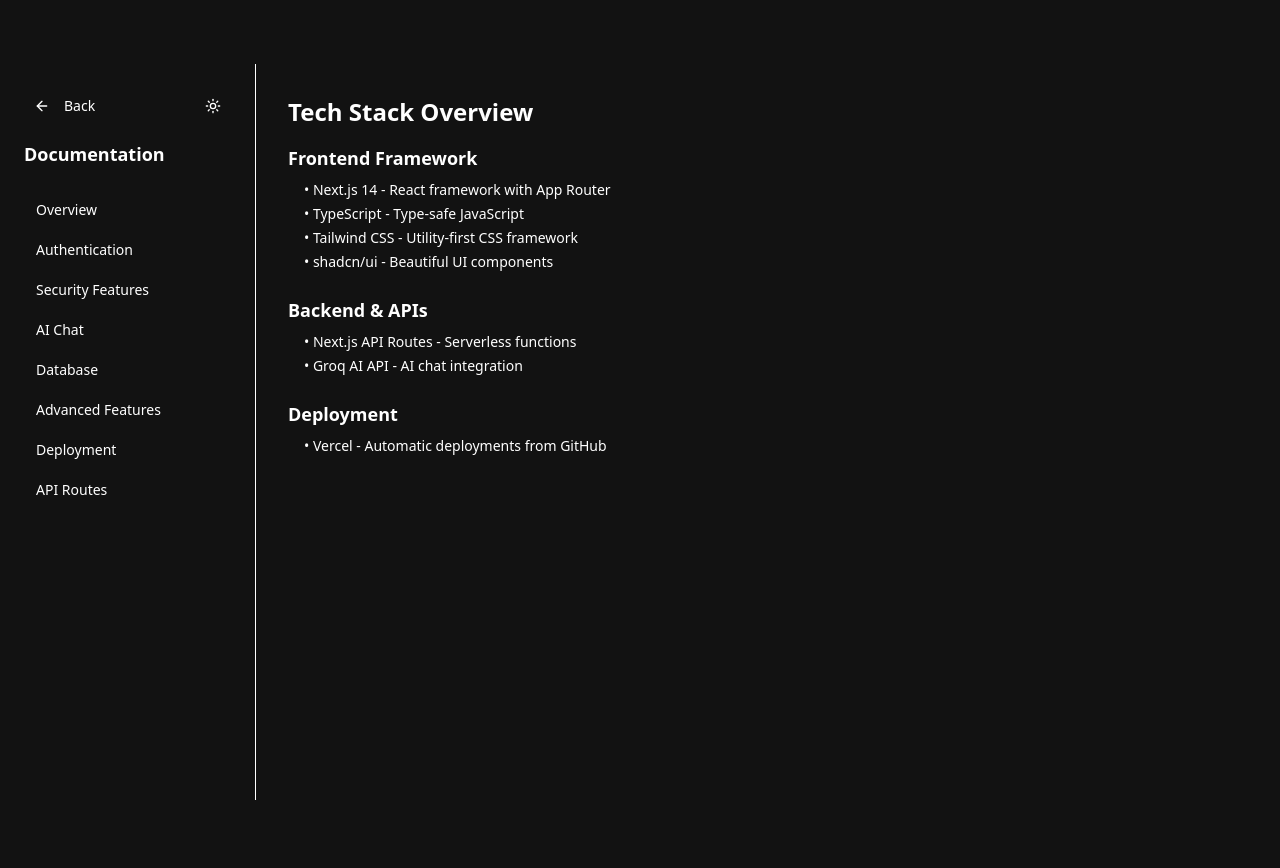
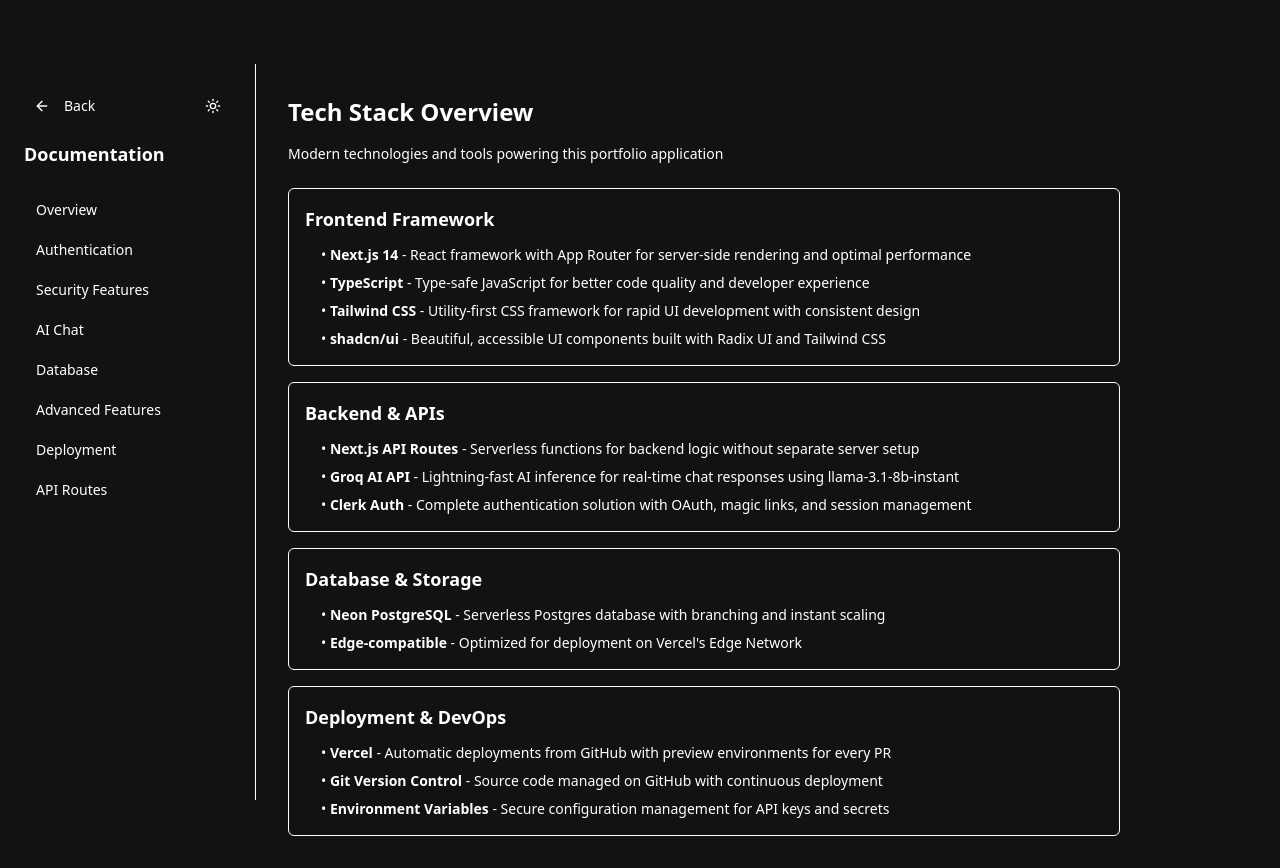
Before and after one commit to rodwinvicquerra/week9-finalizing, a Next.js app: page /documentation in a window 1280 px wide. Before the commit the page ends 800 px from the top, so only its background shows below. Built offline with nearby package versions, Linux system fonts and the light colour scheme; no server answers.

Commit message:
Enhance Documentation with detailed info, boxed sections, and professional polish

```diff
--- a/app/documentation/page.tsx
+++ b/app/documentation/page.tsx
@@ -61,30 +61,42 @@ export default function DocumentationPage() {
           {activeSection === 'overview' && (
             <div>
               <h1 className="text-2xl font-bold mb-4">Tech Stack Overview</h1>
+              <p className="mb-6 text-sm text-muted-foreground">Modern technologies and tools powering this portfolio application</p>
 
-              <div className="space-y-6">
-                <div>
-                  <h2 className="text-lg font-semibold mb-2">Frontend Framework</h2>
-                  <ul className="space-y-1 ml-4 text-sm">
-                    <li>• Next.js 14 - React framework with App Router</li>
-                    <li>• TypeScript - Type-safe JavaScript</li>
-                    <li>• Tailwind CSS - Utility-first CSS framework</li>
-                    <li>• shadcn/ui - Beautiful UI components</li>
+              <div className="space-y-4">
+                <div className="border rounded-lg p-4">
+                  <h2 className="text-lg font-semibold mb-3">Frontend Framework</h2>
+                  <ul className="space-y-2 ml-4 text-sm">
+                    <li>• <strong>Next.js 14</strong> - React framework with App Router for server-side rendering and optimal performance</li>
+                    <li>• <strong>TypeScript</strong> - Type-safe JavaScript for better code quality and developer experience</li>
+                    <li>• <strong>Tailwind CSS</strong> - Utility-first CSS framework for rapid UI development with consistent design</li>
+                    <li>• <strong>shadcn/ui</strong> - Beautiful, accessible UI components built with Radix UI and Tailwind CSS</li>
                   </ul>
                 </div>
 
-                <div>
-                  <h2 className="text-lg font-semibold mb-2">Backend & APIs</h2>
-                  <ul className="space-y-1 ml-4 text-sm">
-                    <li>• Next.js API Routes - Serverless functions</li>
-                    <li>• Groq AI API - AI chat integration</li>
+                <div className="border rounded-lg p-4">
+                  <h2 className="text-lg font-semibold mb-3">Backend & APIs</h2>
+                  <ul className="space-y-2 ml-4 text-sm">
+                    <li>• <strong>Next.js API Routes</strong> - Serverless functions for backend logic without separate server setup</li>
+                    <li>• <strong>Groq AI API</strong> - Lightning-fast AI inference for real-time chat responses using llama-3.1-8b-instant</li>
+                    <li>• <strong>Clerk Auth</strong> - Complete authentication solution with OAuth, magic links, and session management</li>
                   </ul>
                 </div>
 
-                <div>
-                  <h2 className="text-lg font-semibold mb-2">Deployment</h2>
-                  <ul className="space-y-1 ml-4 text-sm">
-                    <li>• Vercel - Automatic deployments from GitHub</li>
+                <div className="border rounded-lg p-4">
+                  <h2 className="text-lg font-semibold mb-3">Database & Storage</h2>
+                  <ul className="space-y-2 ml-4 text-sm">
+                    <li>• <strong>Neon PostgreSQL</strong> - Serverless Postgres database with branching and instant scaling</li>
+                    <li>• <strong>Edge-compatible</strong> - Optimized for deployment on Vercel's Edge Network</li>
+                  </ul>
+                </div>
+
+                <div className="border rounded-lg p-4">
+                  <h2 className="text-lg font-semibold mb-3">Deployment & DevOps</h2>
+                  <ul className="space-y-2 ml-4 text-sm">
+                    <li>• <strong>Vercel</strong> - Automatic deployments from GitHub with preview environments for every PR</li>
+                    <li>• <strong>Git Version Control</strong> - Source code managed on GitHub with continuous deployment</li>
+                    <li>• <strong>Environment Variables</strong> - Secure configuration management for API keys and secrets</li>
                   </ul>
                 </div>
               </div>
@@ -95,15 +107,16 @@ export default function DocumentationPage() {
           {activeSection === 'auth' && (
             <div>
               <h1 className="text-2xl font-bold mb-4">Clerk Authentication</h1>
+              <p className="mb-6 text-sm text-muted-foreground">Enterprise-grade authentication with OAuth providers and passwordless options</p>
 
               <div className="space-y-6">
                 <div>
-                  <h2 className="text-xl font-semibold mb-3">Authentication Methods</h2>
-                  <ul className="space-y-2 ml-4">
-                    <li>• OAuth providers (Google, GitHub)</li>
-                    <li>• Magic link email authentication</li>
-                    <li>• Passwordless sign-in</li>
-                    <li>• Session management</li>
+                  <h2 className="text-lg font-semibold mb-3">Authentication Methods</h2>
+                  <ul className="space-y-2 ml-4 text-sm">
+                    <li>• <strong>OAuth Providers</strong> - Sign in with Google, GitHub for seamless user onboarding</li>
+                    <li>• <strong>Magic Link Email</strong> - Passwordless authentication via secure email links</li>
+                    <li>• <strong>Session Management</strong> - Automatic token refresh and secure session handling</li>
+                    <li>• <strong>Multi-factor Authentication</strong> - Optional 2FA for enhanced security</li>
                   </ul>
                 </div>
 
@@ -193,33 +206,36 @@ if (!userId || userRole !== 'admin') {
           {activeSection === 'ai' && (
             <div>
               <h1 className="text-2xl font-bold mb-4">AI Chat Integration</h1>
+              <p className="mb-6 text-sm text-muted-foreground">Conversational AI powered by Groq's lightning-fast inference engine</p>
 
-              <div className="space-y-6">
-                <div>
-                  <h2 className="text-xl font-semibold mb-3">AI Model</h2>
-                  <ul className="space-y-2 ml-4">
-                    <li>• Groq API - llama-3.1-8b-instant model</li>
-                    <li>• Ollama (Fallback) - llama3.2 for local development</li>
+              <div className="space-y-4">
+                <div className="border rounded-lg p-4">
+                  <h2 className="text-lg font-semibold mb-3">AI Model</h2>
+                  <ul className="space-y-2 ml-4 text-sm">
+                    <li>• <strong>Groq API</strong> - Production AI using llama-3.1-8b-instant model with ultra-low latency</li>
+                    <li>• <strong>Ollama (Fallback)</strong> - llama3.2 for local development and testing without API costs</li>
+                    <li>• <strong>Context Injection</strong> - Portfolio knowledge automatically added to every conversation</li>
                   </ul>
                 </div>
 
-                <div>
-                  <h2 className="text-xl font-semibold mb-3">Features</h2>
-                  <ul className="space-y-2 ml-4">
-                    <li>• Real-time AI responses (not hardcoded!)</li>
-                    <li>• Context-aware conversations with portfolio knowledge</li>
-                    <li>• First-person conversational responses</li>
-                    <li>• Suggested questions for quick access</li>
+                <div className="border rounded-lg p-4">
+                  <h2 className="text-lg font-semibold mb-3">Features</h2>
+                  <ul className="space-y-2 ml-4 text-sm">
+                    <li>• <strong>Real-time Responses</strong> - Dynamically generated answers, not pre-written responses</li>
+                    <li>• <strong>Context-aware Conversations</strong> - AI understands your portfolio, skills, projects, and goals</li>
+                    <li>• <strong>First-person Voice</strong> - Responds as you would, creating authentic interactions</li>
+                    <li>• <strong>Suggested Questions</strong> - Quick-access buttons for common inquiries</li>
+                    <li>• <strong>Chat History</strong> - Conversations saved locally for seamless experience</li>
                   </ul>
                 </div>
 
-                <div>
-                  <h2 className="text-xl font-semibold mb-3">How It Works</h2>
-                  <ol className="space-y-2 ml-4">
-                    <li>1. User asks a question → sent to /api/chat endpoint</li>
-                    <li>2. Portfolio context added to the prompt</li>
-                    <li>3. Groq API processes and returns natural answer</li>
-                    <li>4. Conversational answer shown to user</li>
+                <div className="border rounded-lg p-4">
+                  <h2 className="text-lg font-semibold mb-3">How It Works</h2>
+                  <ol className="space-y-2 ml-4 text-sm">
+                    <li><strong>1. User Input</strong> - Question sent to <code className="bg-muted px-1 rounded text-xs">/api/chat</code> endpoint via POST request</li>
+                    <li><strong>2. Context Injection</strong> - Portfolio context from <code className="bg-muted px-1 rounded text-xs">portfolio-context.ts</code> added to system prompt</li>
+                    <li><strong>3. AI Processing</strong> - Groq API generates natural, conversational response using LLM</li>
+                    <li><strong>4. Response Display</strong> - Answer streamed back to user interface with markdown formatting</li>
                   </ol>
                 </div>
 
@@ -245,14 +261,18 @@ if (!userId || userRole !== 'admin') {
           {activeSection === 'database' && (
             <div>
               <h1 className="text-2xl font-bold mb-4">Database Setup</h1>
+              <p className="mb-6 text-sm text-muted-foreground">Serverless PostgreSQL database with instant scaling and branching capabilities</p>
 
               <div className="space-y-6">
                 <div>
-                  <h2 className="text-xl font-semibold mb-3">Database Provider</h2>
-                  <p className="mb-2">Neon PostgreSQL - Serverless Postgres</p>
-                  <p className="text-sm text-muted-foreground ml-4">
-                    Ready for future features like contact form submissions, analytics, and user feedback.
-                  </p>
+                  <h2 className="text-lg font-semibold mb-3">Database Provider</h2>
+                  <p className="mb-2 font-medium">Neon PostgreSQL - Serverless Postgres</p>
+                  <ul className="space-y-2 ml-4 text-sm">
+                    <li>• <strong>Serverless Architecture</strong> - Automatically scales to zero when idle, reducing costs</li>
+                    <li>• <strong>Instant Branching</strong> - Create database branches for development and testing</li>
+                    <li>• <strong>Edge-compatible</strong> - Works seamlessly with Vercel's Edge Functions</li>
+                    <li>• <strong>Future-ready</strong> - Prepared for contact forms, analytics, user feedback, and more</li>
+                  </ul>
                 </div>
 
                 <div>
@@ -321,38 +341,45 @@ POSTGRES_URL=postgresql://user:password@host/database
           {activeSection === 'deployment' && (
             <div>
               <h1 className="text-2xl font-bold mb-4">Vercel Deployment</h1>
+              <p className="mb-6 text-sm text-muted-foreground">Automatic deployments with zero configuration and global edge network</p>
 
-              <div className="space-y-6">
-                <div>
-                  <h2 className="text-xl font-semibold mb-3">Deployment Process</h2>
-                  <ol className="space-y-2 ml-4">
-                    <li>1. Push code to GitHub repository</li>
-                    <li>2. Vercel automatically detects changes</li>
-                    <li>3. Builds Next.js application</li>
-                    <li>4. Deploys to production in seconds</li>
+              <div className="space-y-4">
+                <div className="border rounded-lg p-4">
+                  <h2 className="text-lg font-semibold mb-3">Deployment Process</h2>
+                  <ol className="space-y-2 ml-4 text-sm">
+                    <li><strong>1. Push to GitHub</strong> - Commit and push code changes to main branch</li>
+                    <li><strong>2. Automatic Detection</strong> - Vercel webhook triggers new deployment instantly</li>
+                    <li><strong>3. Build Process</strong> - Next.js application built with optimizations (SSR, static generation)</li>
+                    <li><strong>4. Edge Deployment</strong> - Deployed to 100+ edge locations worldwide in seconds</li>
+                    <li><strong>5. Instant Rollback</strong> - Previous deployments preserved for quick rollback if needed</li>
                   </ol>
                 </div>
 
-                <div>
-                  <h2 className="text-xl font-semibold mb-3">Environment Variables</h2>
+                <div className="border rounded-lg p-4">
+                  <h2 className="text-lg font-semibold mb-3">Environment Variables</h2>
+                  <p className="text-sm text-muted-foreground mb-3">Required environment variables for production deployment:</p>
                   <pre className="bg-muted p-3 rounded text-sm space-y-1">
-{`NEXT_PUBLIC_CLERK_PUBLISHABLE_KEY
-CLERK_SECRET_KEY
-GROQ_API_KEY
-POSTGRES_URL`}
+{`NEXT_PUBLIC_CLERK_PUBLISHABLE_KEY  # Clerk public key for client-side
+CLERK_SECRET_KEY                    # Clerk private key for server-side
+GROQ_API_KEY                        # Groq AI API key for chat
+POSTGRES_URL                        # Neon database connection string`}
                   </pre>
+                  <p className="text-xs text-muted-foreground mt-3">• All variables must be set in Vercel project settings</p>
                 </div>
 
-                <div>
-                  <h2 className="text-xl font-semibold mb-3">Build Configuration</h2>
+                <div className="border rounded-lg p-4">
+                  <h2 className="text-lg font-semibold mb-3">Build Configuration</h2>
+                  <p className="text-sm text-muted-foreground mb-3">Vercel automatically detects Next.js. Optional configuration:</p>
                   <pre className="bg-black text-white p-4 rounded overflow-x-auto text-sm">
-{`// vercel.json
+{`// vercel.json (optional)
 {
   "buildCommand": "pnpm run build",
   "devCommand": "pnpm run dev",
-  "framework": "nextjs"
+  "framework": "nextjs",
+  "regions": ["iad1"]  // Deploy to specific regions
 }`}
                   </pre>
+                  <p className="text-xs text-muted-foreground mt-3">• Build time: ~1-2 minutes | Deploy time: ~10 seconds</p>
                 </div>
               </div>
             </div>
@@ -362,49 +389,61 @@ POSTGRES_URL`}
           {activeSection === 'api' && (
             <div>
               <h1 className="text-2xl font-bold mb-4">API Routes</h1>
+              <p className="mb-6 text-sm text-muted-foreground">Server-side API endpoints built with Next.js API Routes as serverless functions</p>
 
               <div className="space-y-4">
-                <div className="border p-4">
-                  <p className="font-mono text-sm mb-2">POST /api/chat</p>
-                  <p className="text-sm text-muted-foreground">AI chat endpoint - sends messages to Groq API</p>
+                <div className="border rounded-lg p-4">
+                  <p className="font-mono text-sm mb-2 font-semibold">POST /api/chat</p>
+                  <p className="text-sm mb-2">AI chat endpoint - sends messages to Groq API with portfolio context</p>
+                  <p className="text-xs text-muted-foreground">• Request: message, history • Response: AI-generated answer • Rate limited</p>
                 </div>
 
-                <div className="border p-4">
-                  <p className="font-mono text-sm mb-2">POST /api/contact</p>
-                  <p className="text-sm text-muted-foreground">Contact form submission handler</p>
+                <div className="border rounded-lg p-4">
+                  <p className="font-mono text-sm mb-2 font-semibold">POST /api/contact</p>
+                  <p className="text-sm mb-2">Contact form submission handler with email notifications</p>
+                  <p className="text-xs text-muted-foreground">• Validates input • Stores in database • Sends confirmation email</p>
                 </div>
 
-                <div className="border p-4">
-                  <p className="font-mono text-sm mb-2">POST /api/security/csp-report</p>
-                  <p className="text-sm text-muted-foreground">CSP violation reporting endpoint</p>
+                <div className="border rounded-lg p-4">
+                  <p className="font-mono text-sm mb-2 font-semibold">POST /api/security/csp-report</p>
+                  <p className="text-sm mb-2">Content Security Policy violation reporting endpoint</p>
+                  <p className="text-xs text-muted-foreground">• Logs CSP violations • Detects XSS attempts • Tracks patterns</p>
                 </div>
 
-                <div className="border p-4">
-                  <p className="font-mono text-sm mb-2">GET /api/security/dashboard</p>
-                  <p className="text-sm text-muted-foreground">Security metrics and events (admin only)</p>
+                <div className="border rounded-lg p-4">
+                  <p className="font-mono text-sm mb-2 font-semibold">GET /api/security/dashboard</p>
+                  <p className="text-sm mb-2">Security metrics and events dashboard data (admin only)</p>
+                  <p className="text-xs text-muted-foreground">• IDS events • Threat scores • Blocked IPs • CSP violations</p>
                 </div>
 
-                <div className="border p-4">
-                  <p className="font-mono text-sm mb-2">GET /api/admin/users</p>
-                  <p className="text-sm text-muted-foreground">User management endpoint (admin only)</p>
+                <div className="border rounded-lg p-4">
+                  <p className="font-mono text-sm mb-2 font-semibold">GET /api/admin/users</p>
+                  <p className="text-sm mb-2">User management endpoint for admin operations (admin only)</p>
+                  <p className="text-xs text-muted-foreground">• List users • Update roles • View activity • RBAC enforcement</p>
                 </div>
 
-                <div className="mt-6">
-                  <h2 className="text-xl font-semibold mb-3">Example API Call</h2>
+                <div className="border rounded-lg p-4 mt-6">
+                  <h2 className="text-lg font-semibold mb-3">Example API Call</h2>
+                  <p className="text-sm text-muted-foreground mb-3">Sample TypeScript code for calling the AI chat endpoint:</p>
                   <pre className="bg-black text-white p-4 rounded overflow-x-auto text-sm">
-{`// Example: AI Chat API
+{`// AI Chat API Example
 const response = await fetch('/api/chat', {
   method: 'POST',
   headers: { 'Content-Type': 'application/json' },
   body: JSON.stringify({
     message: 'What are your skills?',
-    history: previousMessages
+    history: previousMessages  // Optional: conversation context
   })
 });
 
-const data = await response.json();
-console.log(data.response); // AI generated answer`}
+if (response.ok) {
+  const data = await response.json();
+  console.log(data.response); // AI generated answer
+} else {
+  console.error('API Error:', response.status);
+}`}
                   </pre>
+                  <p className="text-xs text-muted-foreground mt-3">• All routes return JSON • Errors use standard HTTP status codes</p>
                 </div>
               </div>
             </div>
```
